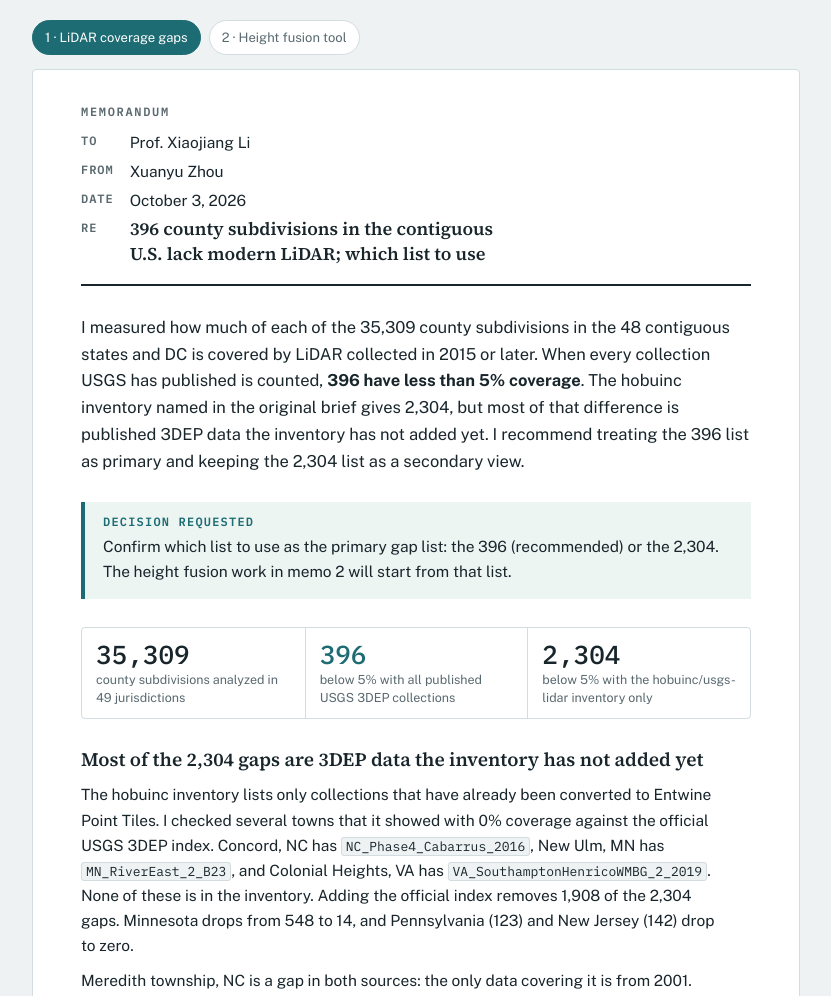
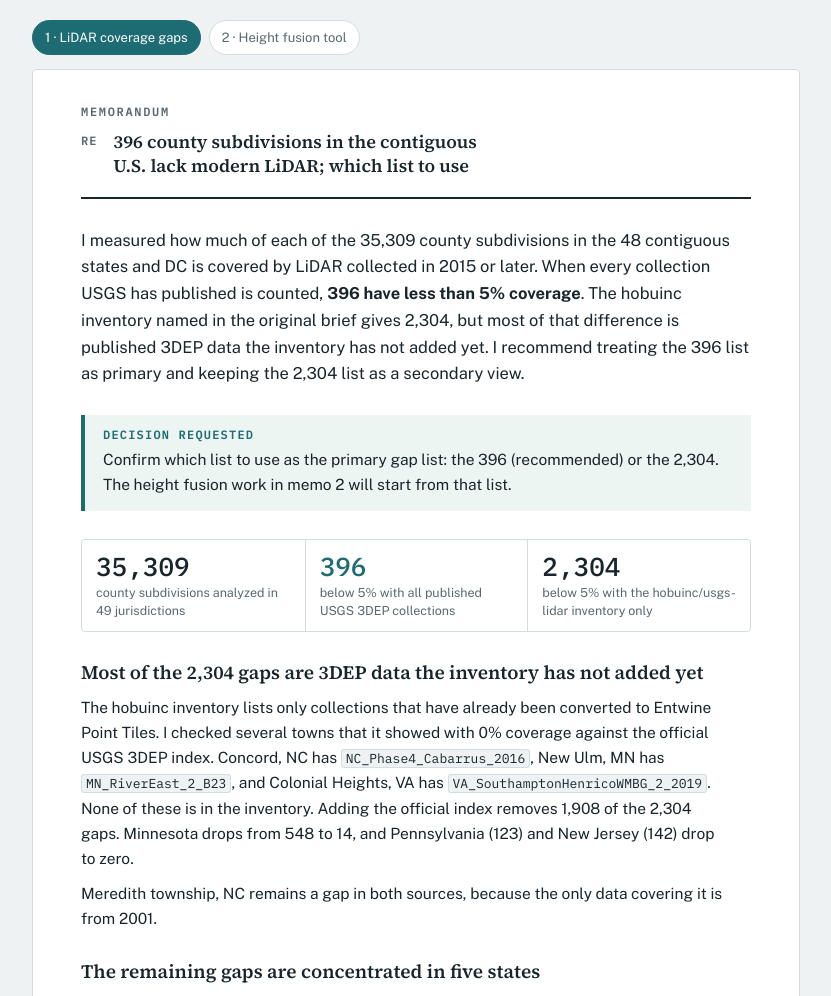
Before and after one commit to DOGZzl1xy/lidar-coverage-pipeline, a plain HTML site: page docs/index.html in a window 1280 px wide. Shown: the top 996 px of the page, without its empty margins (224-1055 px from the left). Drawn offline with nearby package versions, Linux system fonts and the light colour scheme.

Commit message:
Memo page: keep RE line only; tighten wording
Co-Authored-By: Claude Opus 5.5 <noreply@anthropic.com>

```diff
--- a/docs/index.html
+++ b/docs/index.html
@@ -92,9 +92,6 @@ footer { font-size: 12.5px; color: var(--muted); border-top: 1px solid var(--rul
     <header>
       <div class="kind">Memorandum</div>
       <dl class="head">
-        <dt>TO</dt><dd>Prof. Xiaojiang Li</dd>
-        <dt>FROM</dt><dd>Xuanyu Zhou</dd>
-        <dt>DATE</dt><dd>October 3, 2026</dd>
         <dt>RE</dt><dd class="re">396 county subdivisions in the contiguous U.S. lack modern LiDAR; which list to use</dd>
       </dl>
     </header>
@@ -115,7 +112,7 @@ footer { font-size: 12.5px; color: var(--muted); border-top: 1px solid var(--rul
     <section>
       <h2>Most of the 2,304 gaps are 3DEP data the inventory has not added yet</h2>
       <p>The hobuinc inventory lists only collections that have already been converted to Entwine Point Tiles. I checked several towns that it showed with 0% coverage against the official USGS 3DEP index. Concord, NC has <code>NC_Phase4_Cabarrus_2016</code>, New Ulm, MN has <code>MN_RiverEast_2_B23</code>, and Colonial Heights, VA has <code>VA_SouthamptonHenricoWMBG_2_2019</code>. None of these is in the inventory. Adding the official index removes 1,908 of the 2,304 gaps. Minnesota drops from 548 to 14, and Pennsylvania (123) and New Jersey (142) drop to zero.</p>
-      <p>Meredith township, NC is a gap in both sources: the only data covering it is from 2001.</p>
+      <p>Meredith township, NC remains a gap in both sources, because the only data covering it is from 2001.</p>
     </section>
 
     <section>
@@ -130,7 +127,7 @@ footer { font-size: 12.5px; color: var(--muted); border-top: 1px solid var(--rul
     </section>
 
     <section>
-      <h2>Vintages for 53 disputed collections were checked one by one</h2>
+      <h2>I checked the dates of 53 disputed collections one by one</h2>
       <p>Collection years come from their names unless a review found otherwise. I reviewed every collection whose name gave no year, and every one whose name and official USGS dates put it on different sides of 2015, against USGS, OpenTopography, NOAA and state records. For 36 of them I also sampled GPS times from the point clouds (5 to 65 MB each); where a collection had published flight dates, the samples matched them to the day. Each of the 53 decisions is stored with its evidence in the code.</p>
       <p>Two rules apply throughout. A collection whose flights span 2015 counts as modern. The "County subdivisions not defined" placeholders in the Census files, which are mostly water, are excluded.</p>
     </section>
```
